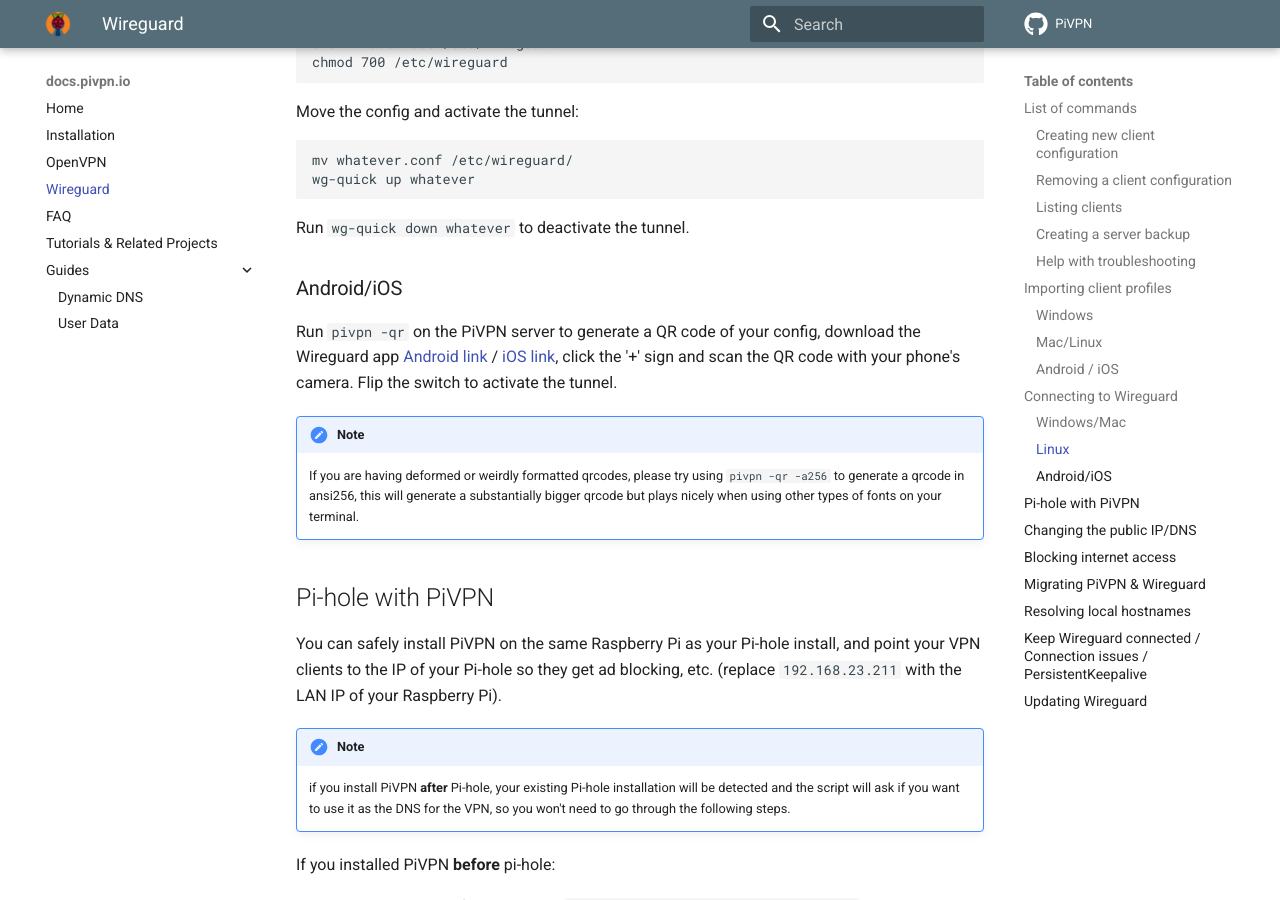
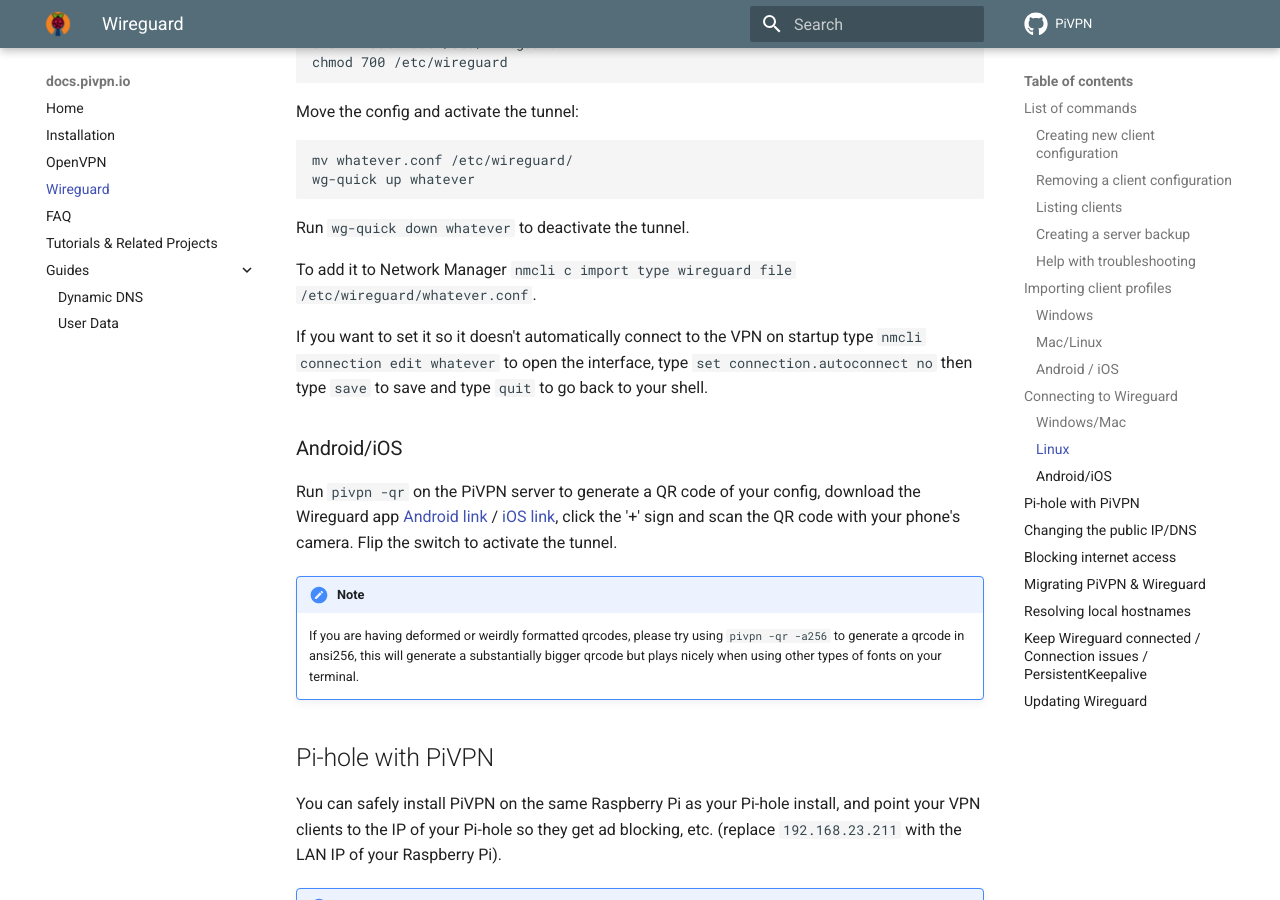
Before and after one commit to pivpn/docs, an MkDocs documentation site: the page built from docs/wireguard.md, in a window 1280 px wide and 900 px high, scrolled down 2164 px. Built offline with MkDocs 1.6.1 and Material for MkDocs 9.7.7, drawn with Linux system fonts in a browser that asks for light colours; comment, search, counter and statistics services are not loaded.

Commit message:
Update wireguard.md
Adding clear instructions to add the VPN connection to Network Manager making it so you don't need to use the CLI every time you connect.

````diff
--- a/docs/wireguard.md
+++ b/docs/wireguard.md
@@ -89,6 +89,10 @@ mv whatever.conf /etc/wireguard/
 wg-quick up whatever
 ```
 Run `wg-quick down whatever` to deactivate the tunnel.
+
+To add it to Network Manager `nmcli c import type wireguard file /etc/wireguard/whatever.conf`.
+
+If you want to set it so it doesn't automatically connect to the VPN on startup type `nmcli connection edit whatever` to open the interface, type `set connection.autoconnect no` then type `save` to save and type `quit` to go back to your shell.
 
 ### Android/iOS
 
````
